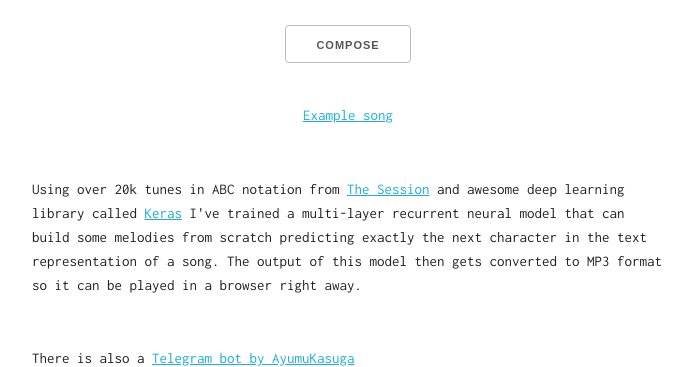
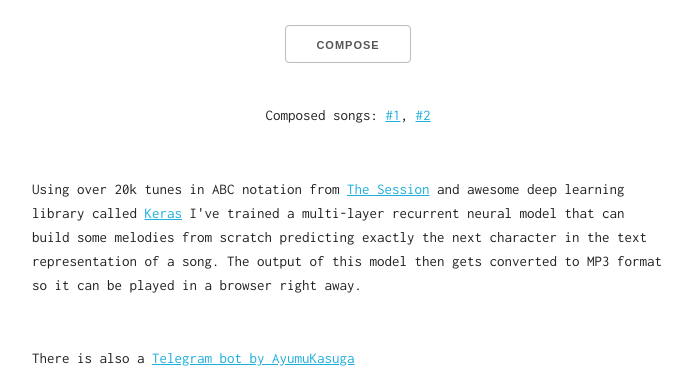
Before and after one commit to zhebrak/neural_composer, a Django app: template composer/templates/composer/index.html in a window 1280 px wide. Shown: the part 72-439 px from the top of the page, without its empty margins (292-984 px from the left). Run offline with Django 3.2, Linux system fonts and the light colour scheme; the template is opened without the code that fills it, so the values that code supplies are empty.

Commit message:
new song example #250

```diff
--- a/composer/templates/composer/index.html
+++ b/composer/templates/composer/index.html
@@ -12,7 +12,7 @@
     <h3>Songs composed: {{ song_count }}</h3>
     <a href="{% url 'composer_compose_song' %}"><button>Compose</button></a>
     <div style="margin-top: 30px;">
-        <a href="/composer/song/a074e40c35/">Example song</a>
+        Composed songs: <a href="/composer/song/a074e40c35/">#1</a>, <a href="/composer/song/2060b56691/">#2</a>
     </div>
     <div style="text-align: left; margin-top: 50px;">
         <p>
```
